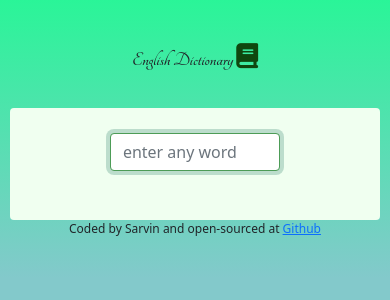
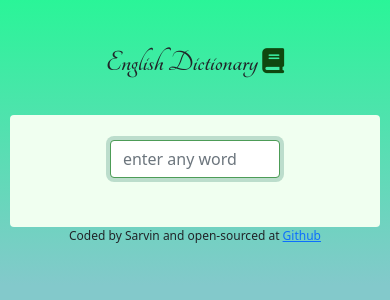
Before and after one commit to SarvinTorkaman/dictionary-app-react, a React (Create React App) app: page / in a window 390 px wide. Shown: the top 300 px of the page. Built offline with nearby package versions, Linux system fonts and the light colour scheme.

Commit message:
Update App.css

```diff
--- a/src/App.css
+++ b/src/App.css
@@ -113,7 +113,7 @@ footer {
   .App-header {
     margin: 30px auto;
     font-family: "Tangerine", cursive;
-    font-size: 20px;
+    font-size: 30px;
     font-weight: 600;
   }
 }
```
